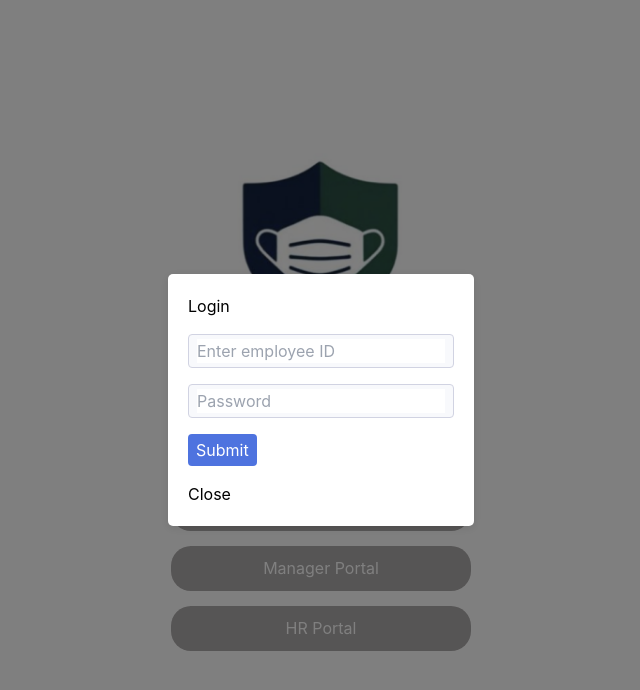
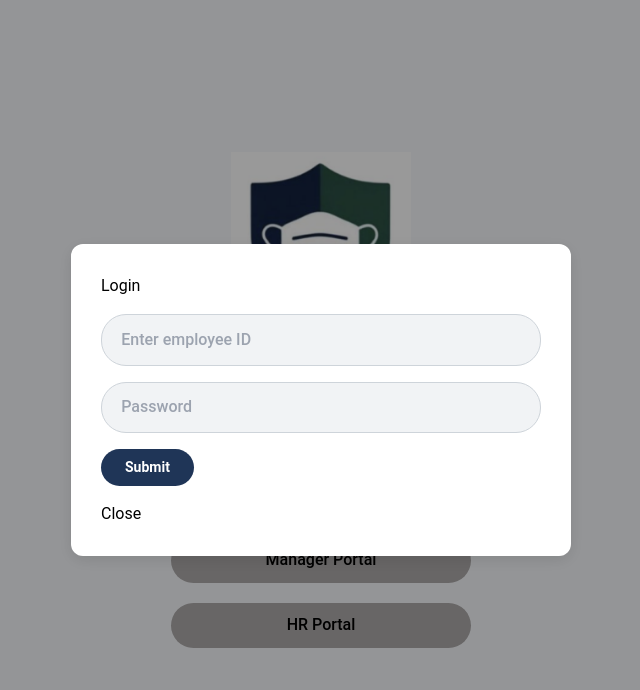
Before and after one commit to Pandemic-Risk-and-Absence-Manager-PRAM/PRAMUI, a React (Create React App) app: page / in a window 1280 px wide. Both pictures are taken after a click on the button "Absence Portal". Shown: the top 690 px of the page, without its empty margins (319-959 px from the left). Built offline with nearby package versions, Linux system fonts and the light colour scheme.

Commit message:
PRAMUI-66: Login css update

```diff
--- a/src/pages/login/Login.css
+++ b/src/pages/login/Login.css
@@ -1,14 +1,16 @@
+/* General layout */
 .login-container {
   display: flex;
   flex-direction: column;
   justify-content: center;
   align-items: center;
   height: 100vh;
-    background-color: #ffffff;
+  background-color: #f7f9fc;
+  font-family: 'Roboto', sans-serif;
 }
 
 .logo {
-    margin-bottom: 20px;
+  margin-bottom: 30px;
   display: flex;
   flex-direction: column;
   align-items: center;
@@ -16,77 +18,137 @@
 }
 
 .logo-img {
-    width: 200px;
+  width: 180px;
   height: auto;
+  margin-bottom: 10px;
 }
 
-  .PRAM-img{
-    width: 300px;
+.PRAM-img {
+  width: 260px;
   height: auto;
 }
 
 .buttons-container {
   display: flex;
   flex-direction: column;
-    gap: 15px;
+  gap: 20px;
 }
 
+/* Login button */
 .login-button {
   padding: 10px 30px;
   width: 300px;
   height: 45px;
   background-color: #ADAAAA;
   border: none;
-    border-radius: 20px;
-    color: #fff;
-    font-family: default;
+  border-radius: 30px;
+  color: #000;
+  font-family: 'Roboto', sans-serif;
   font-size: 16px;
+  font-weight: 500;
   cursor: pointer;
-    transition: background-color 0.3s ease;
+  transition: background-color 0.3s ease, transform 0.2s ease;
 }
 
 .login-button:hover {
-    background-color: #888;
+  background-color: #1F3557;
+  transform: scale(1.05);
 }
 
 .login-button:focus {
   outline: none;
 }
 
+/* Modal Styling */
 .modal {
   position: fixed;
   top: 0;
   left: 0;
   width: 100%;
   height: 100%;
-  background-color: rgba(0, 0, 0, 0.5);
+  background-color: rgba(0, 0, 0, 0.4);
   display: flex;
   justify-content: center;
   align-items: center;
 }
 
 .modal-content {
-  background-color: white;
-  padding: 20px;
-  border-radius: 5px;
-  box-shadow: 0 2px 10px rgba(0, 0, 0, 0.1);
+  background-color: #ffffff;
+  padding: 30px;
+  border-radius: 12px;
+  box-shadow: 0 4px 15px rgba(0, 0, 0, 0.1);
+  max-width: 500px;
+  width: 100%;
+  transition: transform 0.3s ease-in-out;
 }
 
+.modal-content:hover {
+  transform: scale(1.05);
+}
+
+/* SSO Button */
 .sso-button {
   margin-top: 1rem;
   margin-bottom: 1rem;
-  background-color: #4e73df;
-  color: white;
+  background-color: #1F3557;
+  color: #fff;
   border: none;
-  padding: 0.25rem 0.5rem;
-  border-radius: 0.25rem;
+  padding: 0.5rem 1.5rem;
+  border-radius: 50px;
   cursor: pointer;
+  font-size: 14px;
+  font-weight: 600;
+  transition: background-color 0.3s ease, transform 0.2s ease;
 }
 
+.sso-button:hover {
+  background-color: #2c4669;
+  transform: scale(1.05);
+}
+
+.sso-button:focus {
+  outline: none;
+}
+
+/* Input field styling for consistency */
 .sso-field {
   margin-top: 1rem;
-    background-color: #f8f9fc;
-    border: 1px solid #d1d3e2;
-    padding: 0.25rem 0.5rem;
-    border-radius: 0.25rem;
+  background-color: #f1f3f5;
+  border: 1px solid #ced4da;
+  padding: 0.8rem 1.2rem;
+  border-radius: 25px;
+  font-size: 16px;
+  font-weight: 500;
+  width: 100%;
+  box-sizing: border-box;
+  color: #000;
+  transition: border-color 0.3s ease;
 }
+
+.sso-field:focus {
+  border-color: #1F3557;
+  outline: none;
+}
+
+/* Remove border and background from input elements */
+input, textarea, select {
+  background-color: transparent;
+  border: none;
+  outline: none;
+  box-shadow: none;
+}
+
+input:focus, textarea:focus, select:focus {
+  outline: none;
+}
+
+/* Responsive design tweaks */
+@media (max-width: 768px) {
+  .login-button {
+    width: 80%;
+  }
+
+  .logo-img, .PRAM-img {
+    width: 150px;
+  }
+}
```
Lines whose indentation alone changed are shown as unchanged.
